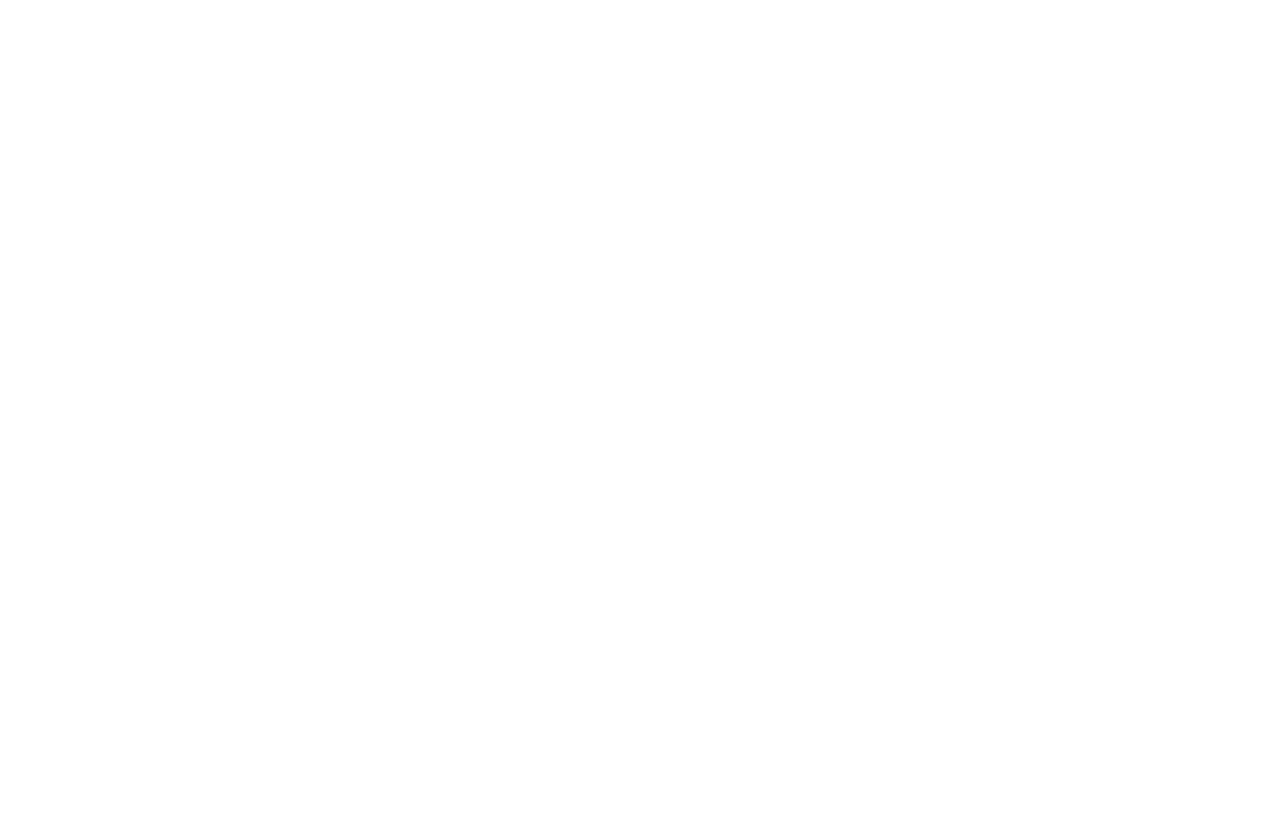
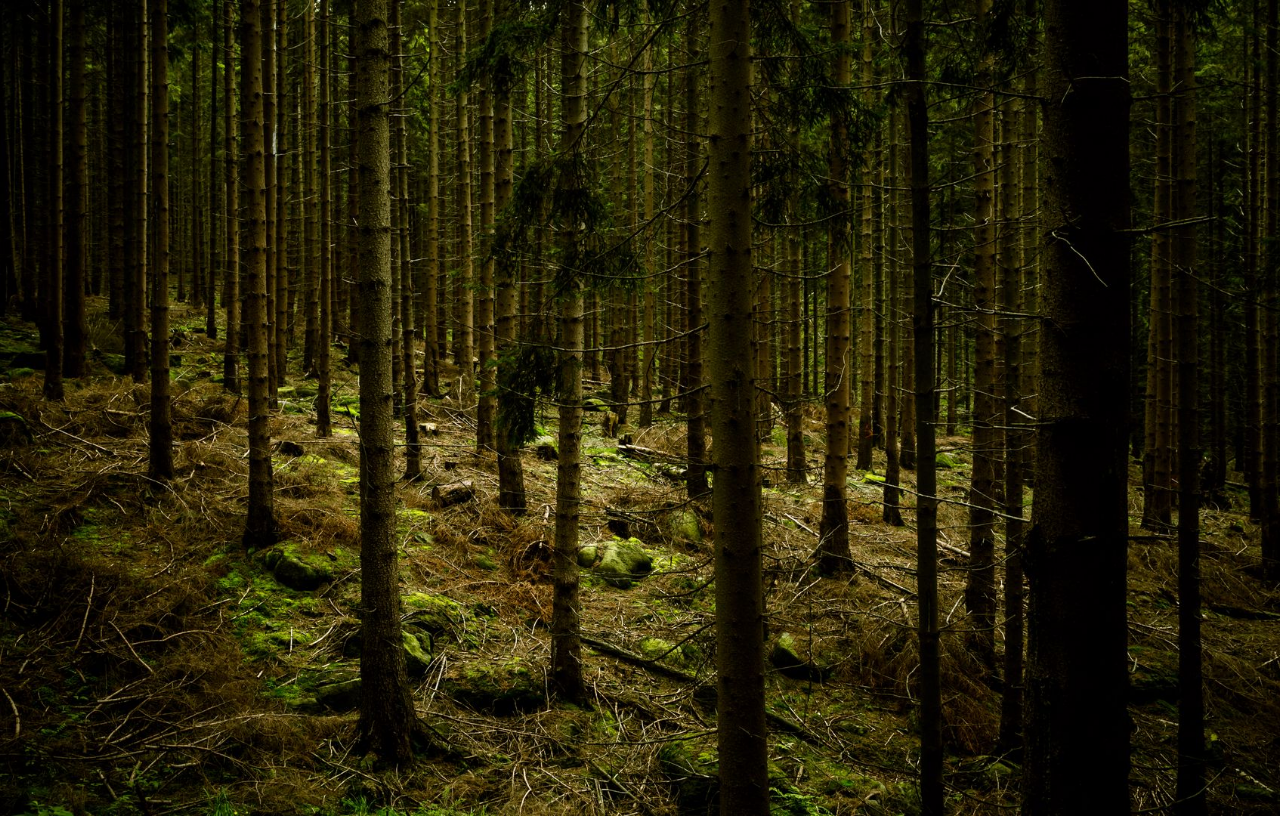
Before and after one commit to foxslot/lighting-circle, a plain HTML site: page index.html in a window 1280 px wide. Drawn offline with Linux system fonts and the light colour scheme; the site is published under a folder, as on GitHub Pages, so addresses that start at the root find nothing.

Commit message:
correct background image

```diff
--- a/style.css
+++ b/style.css
@@ -1,6 +1,6 @@
 body {
     height: 100vh;
-    background: url("/images/temnyj_les_derevia_161710_1920x1080.jpg") center/cover;
+    background: url("./images/temnyj_les_derevia_161710_1920x1080.jpg") center/cover;
 }
 
 #light  {
```
